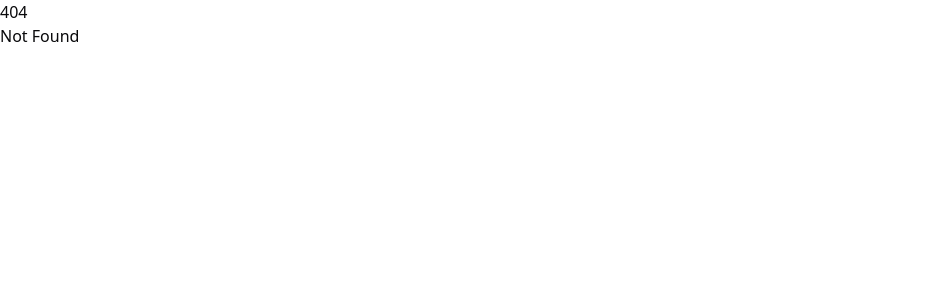
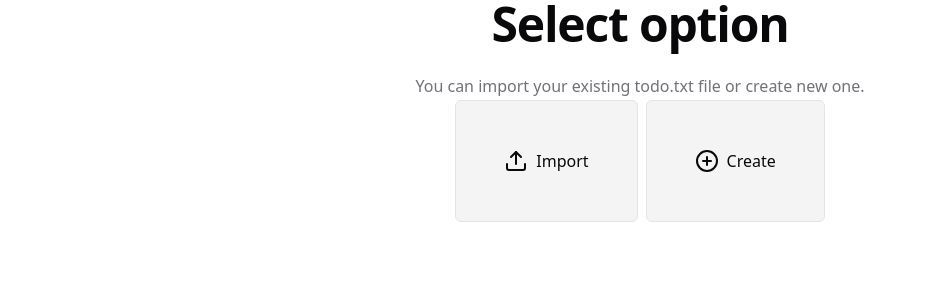
Before and after one commit to hammadmajid/sveltodo, a SvelteKit app: page /setup in a window 1280 px wide. Before the commit this address had no page. Shown: the top 300 px of the page, without its empty margins (0-927 px from the left). Built offline with nearby package versions, Linux system fonts and the light colour scheme.

Commit message:
create setup page

```diff
--- /dev/null
+++ b/src/routes/setup/+page.svelte
@@ -0,0 +1,30 @@
+<script>
+	import { enhance } from '$app/forms';
+	import { Upload, CirclePlus } from 'lucide-svelte';
+</script>
+
+<svelte:head>
+	<title>Setup</title>
+</svelte:head>
+
+<div class="text-center">
+	<h1 class="scroll-m-20 text-4xl font-extrabold tracking-tight lg:text-5xl">Select option</h1>
+	<p class="leading-7 text-muted-foreground [&:not(:first-child)]:mt-6">
+		You can import your existing todo.txt file or create new one.
+	</p>
+</div>
+
+<form method="POST" use:enhance class="flex items-center justify-center gap-2">
+	<a href="/setup/import" class="block">
+		<div class="flex items-center justify-center gap-2 rounded-md border bg-muted p-12">
+			<Upload />
+			Import
+		</div>
+	</a>
+	<button type="submit">
+		<div class="flex items-center justify-center gap-2 rounded-md border bg-muted p-12">
+			<CirclePlus />
+			Create
+		</div>
+	</button>
+</form>
```
